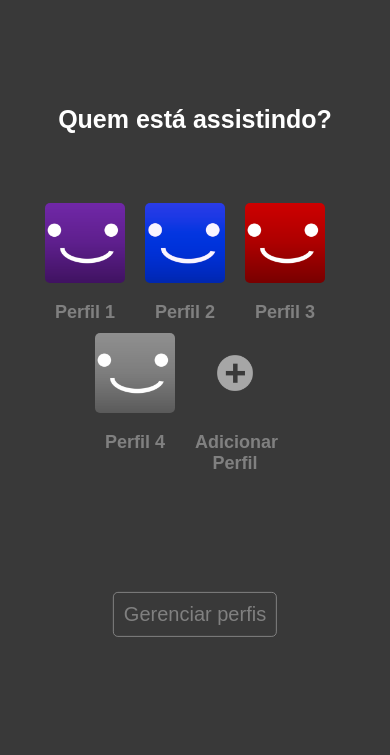
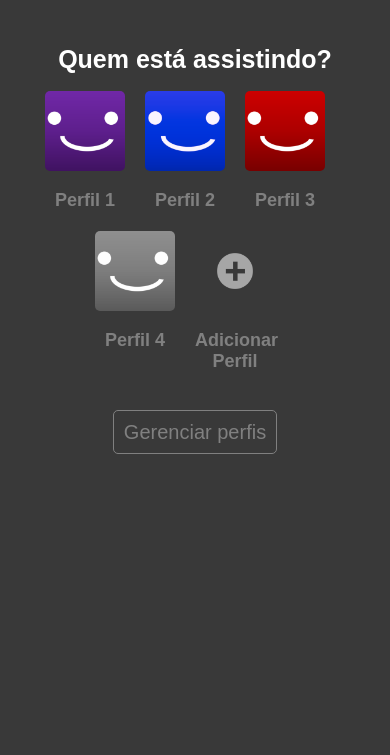
Before and after one commit to GustaSoier/tela-inicio-netflix, a plain HTML site: page index.html in a window 390 px wide. Shown: the part 89-844 px from the top of the page. Drawn offline with Linux system fonts and the light colour scheme.

Commit message:
Tela de inicio da Netflix
Tela de inicio da Netflix responsiva feita com HTML e CSS.

```diff
--- a/css/style.css
+++ b/css/style.css
@@ -17,7 +17,7 @@ body {
 
 }
 
-.content {
+  .content {
     display: flex;
     align-items: center;
     justify-content: space-around;
@@ -28,7 +28,7 @@ body {
     color: rgba(255, 255, 255, 0.788);
     text-decoration: none;
     display: inline-block;
-    margin-right: 20px;
+    margin-right: 10px;
 }
 
 .menu nav ul a:hover {
@@ -53,13 +53,15 @@ body {
     display: flex;
 }
 
+.container {
+    display: flex;
+    flex-direction: column;
+    align-items: center;
+}
+
 .user {
-    position: absolute;
-    top: 50%;
     width: auto;
-    left: 50%;
     height: auto;
-    transform: translate(-50%, -50%);
     display: flex;
     align-items: center;
     justify-content: center;
@@ -98,20 +100,17 @@ body {
 }
 
 .titulo {
+    margin-top: 120px;
     text-align: center;
     color: white;
-    top: 28%;
-    left: 50%;
-    transform: translate(-50%, -28%);
-    position: absolute;
     font-size: 1.5rem;
 }
 
+.gerenciar {
+    margin-top: 90px;
+}
+
 .gerenciar a {
-    bottom: 18%;
-    left: 50%;
-    transform: translate(-50%, -18%);
-    position: absolute;
     text-decoration: none;
     color: gray;
     border: 1px solid gray;
@@ -145,7 +144,6 @@ body {
 }
 
 .titulo {
-    top: 30%;
     width: 100vw;
 }
 }
@@ -157,21 +155,16 @@ body {
     margin-right: 20px;
 }
 
-.select {
-    margin-bottom: 50px;
-}
-
 .titulo {
     width: 100vw;
-    top: 30%;
 }
 
 .titulo h1 {
-font-size: 35px;
+    font-size: 35px;
 }
 }
 
- @media (max-width: 730px) {
+@media (max-width: 730px) {
 .user {
     flex-wrap: wrap;
 }
@@ -190,15 +183,20 @@ font-size: 35px;
 
 .user {
     width: 400px;
-    top: 52%;
 }
 
-.titulo {
-    top: 20%;
+.select {
+    margin-bottom: 60px;
 }
 
-.gerenciar a {
-    bottom: 11%;
+.gerenciar {
+    margin-top: 050px;
+}
+}
+
+@media (max-width: 550px) {
+.titulo {
+    margin-top: 40px;
 }
 }
 
@@ -215,19 +213,10 @@ font-size: 35px;
 
 .user {
     width: 350px;
-    top: 50%;
-}
-
-.titulo {
-    top: 20%;
 }
 
 .titulo h1 {
     font-size: 30px;
-}
-
-.gerenciar a {
-    bottom: 13%;
 }
 }
 
@@ -241,8 +230,39 @@ font-size: 35px;
     height: 80px;
     margin-right: 20px;
 }
+}
+
+@media (max-width: 400px) {
+.titulo {
+    margin-top: 40px;
+}
+}
+
+@media (max-width: 350px) {
+.menu {
+    display: none;
+}
+
+.titulo h1 {
+    font-size: 20px;
+}
 
 .titulo {
-    top: 23%;
+    margin-top: 40px;
+}
+
+.user .select {
+    width: 50px;
+    height: 50px;
+    margin-right: 20px;
+}
+
+.user {
+    margin-top: 20px;
+    width: 250px;
+}
+
+.select {
+    margin-bottom: 80px;
 }
 }
--- a/index.html
+++ b/index.html
@@ -7,7 +7,8 @@
   <title>Netflix</title>
   <link rel="stylesheet" href="css/style.css">
   <link rel="shortcut icon" href="img/favicon.png" type="image/x-icon">
-  <link rel="stylesheet" href="https://cdnjs.cloudflare.com/ajax/libs/font-awesome/6.4.0/css/all.min.css" integrity="sha512-iecdLmaskl7CVkqkXNQ/ZH/XLlvWZOJyj7Yy7tcenmpD1ypASozpmT/E0iPtmFIB46ZmdtAc9eNBvH0H/ZpiBw=="
+  <link rel="stylesheet" href="https://cdnjs.cloudflare.com/ajax/libs/font-awesome/6.4.0/css/all.min.css"
+    integrity="sha512-iecdLmaskl7CVkqkXNQ/ZH/XLlvWZOJyj7Yy7tcenmpD1ypASozpmT/E0iPtmFIB46ZmdtAc9eNBvH0H/ZpiBw=="
     crossorigin="anonymous" referrerpolicy="no-referrer" />
 </head>
 
@@ -46,29 +47,30 @@
       </div>
     </div>
   </div>
+  <div class="container">
     <div class="titulo">
       <h1>Quem está assistindo?</h1>
     </div>
     <div class="user">
-    <div class="select"><img src="img/1.png" alt="">
+      <div class="select"><img src="img/1.png" alt="Foto do Perfil 1">
         <h2>Perfil 1</h2>
       </div>
-    <div class="select"><img src="img/2.png" alt="">
+      <div class="select"><img src="img/2.png" alt="Foto do Perfil 2">
         <h2>Perfil 2</h2>
       </div>
-    <div class="select"><img src="img/3.png" alt="">
+      <div class="select"><img src="img/3.png" alt="Foto do Perfil 3">
         <h2>Perfil 3</h2>
       </div>
-    <div class="select"><img src="img/4.png" alt="">
+      <div class="select"><img src="img/4.png" alt="Foto do Perfil 4">
         <h2>Perfil 4</h2>
       </div>
-    <div class="select"><img src="img/5.png" alt="">
+      <div class="select"><img src="img/5.png" alt="Botão criar Novo perfil">
         <h2>Adicionar Perfil</h2>
       </div>
     </div>
     <div class="gerenciar">
       <a href="#">Gerenciar perfis</a>
     </div>
+  </div>
 </body>
-
 </html>
```
Lines whose indentation alone changed are shown as unchanged.
